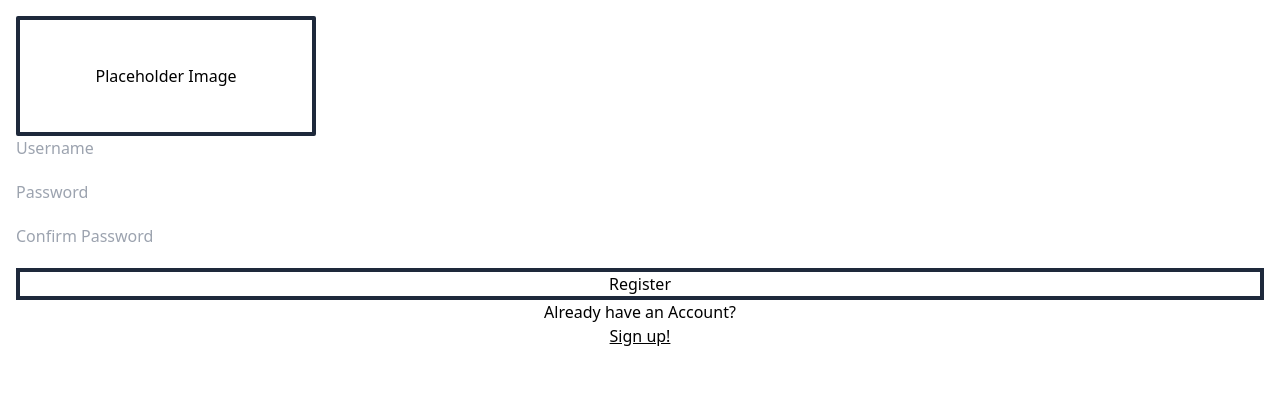
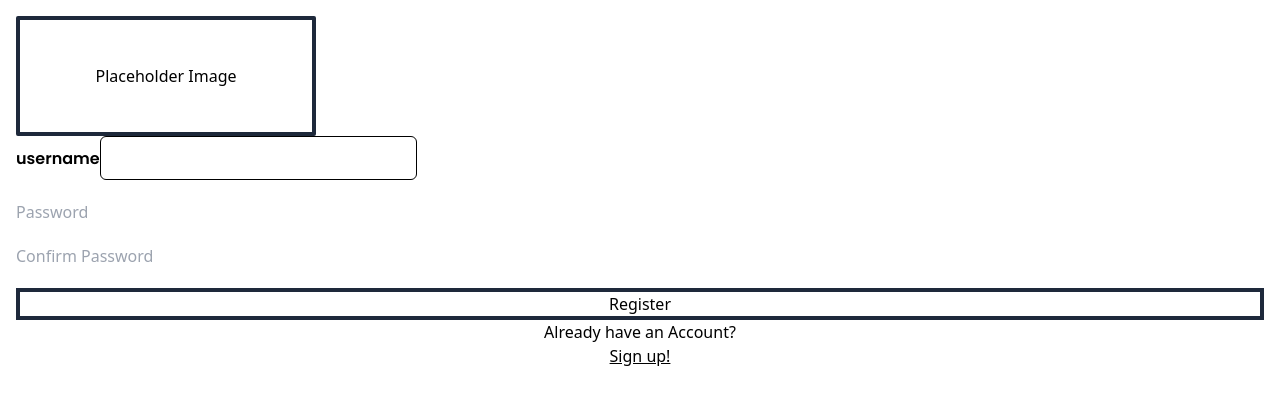
Before and after one commit to devhausleipzigacademy/camp9-final-project, a Next.js app: page /signup in a window 1280 px wide. Shown: the top 404 px of the page. Built offline with nearby package versions, Linux system fonts and the light colour scheme.

Commit message:
initial changes...

```diff
--- a/app/page.tsx
+++ b/app/page.tsx
@@ -1,6 +1,6 @@
-import InputField from 'components/InputField';
+import InputField from "../components/InputField";
 
-export default function Home() {
+function Home() {
   return (
     <>
       <h1 className="title-black text-teal bg-yellow-light">Consensus App</h1>
@@ -9,3 +9,5 @@ export default function Home() {
     </>
   );
 }
+
+export default Home
--- a/components/InputField.tsx
+++ b/components/InputField.tsx
@@ -8,15 +8,15 @@ type InputFieldProps = {
   label: string;
   placeholder?: string;
   //max?: number; // Limit the input value to a maximum of characters (max)
-  value?: string;
+  // value?: string;
   type: 'text' | 'number' | 'email' | 'password' | 'username';
   width: 'full' | 'reduced';
   error?: {
-    message: string;
+    message?: string;
   };
 };
 
-export const InputField = forwardRef(
+const InputField = forwardRef(
   (
     {
       //forward ref to pass input to parent (form) and pass back the error to component (inputField)
@@ -32,7 +32,6 @@ export const InputField = forwardRef(
     //   const truncatedValue = inputValue.slice(0, max);
     //   setValue(truncatedValue);
     // };
-
     return (
       <div>
         <label className="body-semibold">
--- a/components/shared/forms/SignUpForm.tsx
+++ b/components/shared/forms/SignUpForm.tsx
@@ -1,5 +1,6 @@
 'use client';
 
+import InputField from '@/components/InputField';
 import { useSignUpMutation } from '@/components/hooks/useUser';
 import { SignUpUser } from '@/types/user/SignUpSchema';
 
@@ -19,7 +20,8 @@ function SignUpForm() {
       noValidate
       className="flex flex-col gap-5"
     >
-      <input
+      <InputField label='username' width='full' type="username" error={errors.userName} {...register('userName')} />
+      {/* <input
         placeholder={'Username'}
         type="text"
         id={'userName'}
@@ -27,7 +29,7 @@ function SignUpForm() {
       ></input>
       {errors.userName && (
         <p className="text-sm text-red-600">{errors.userName.message}</p>
-      )}
+      )} */}
       <input
         placeholder={'Password'}
         type={'password'}
```
Also changed, not shown: tsconfig.json (+24 -6 lines), 1 other file (tests, documents, lock files or other folders).
